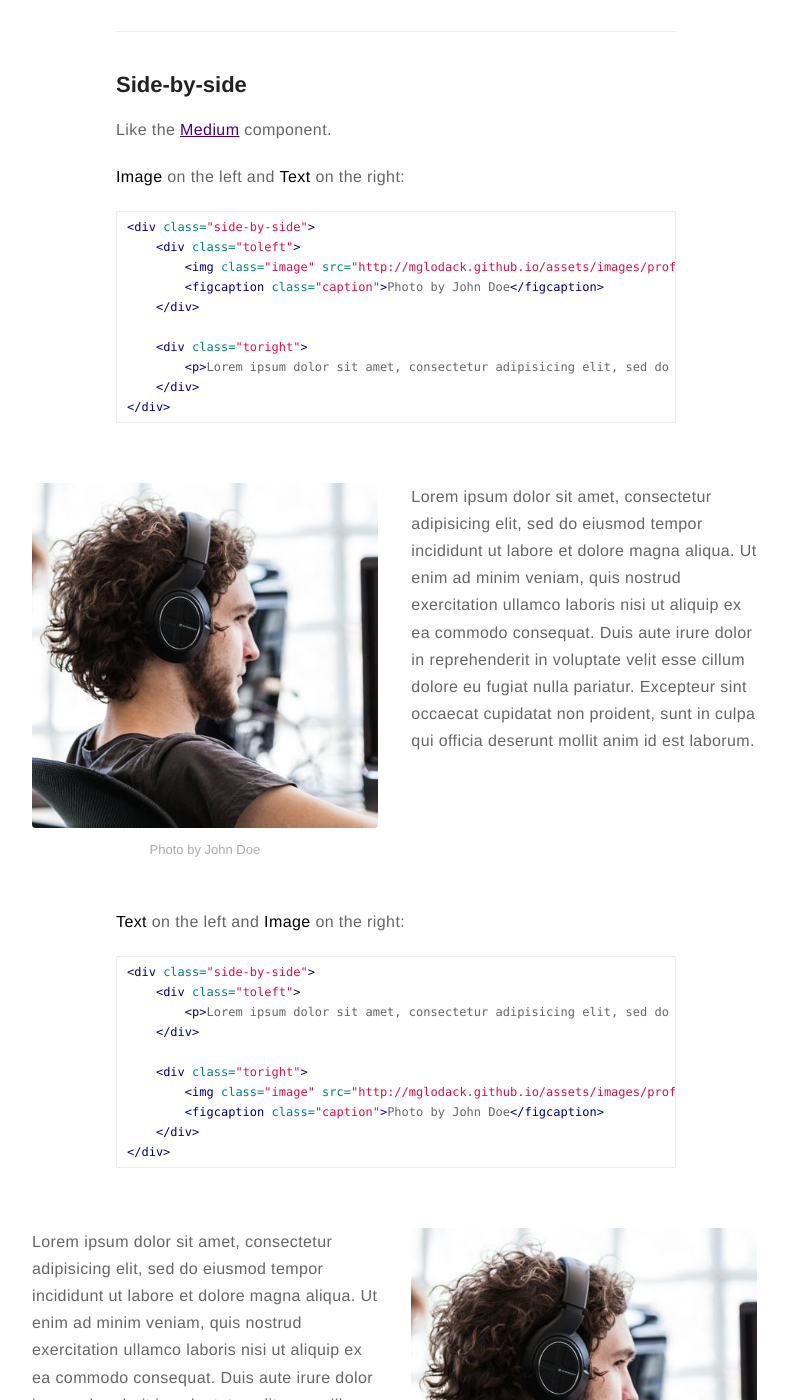
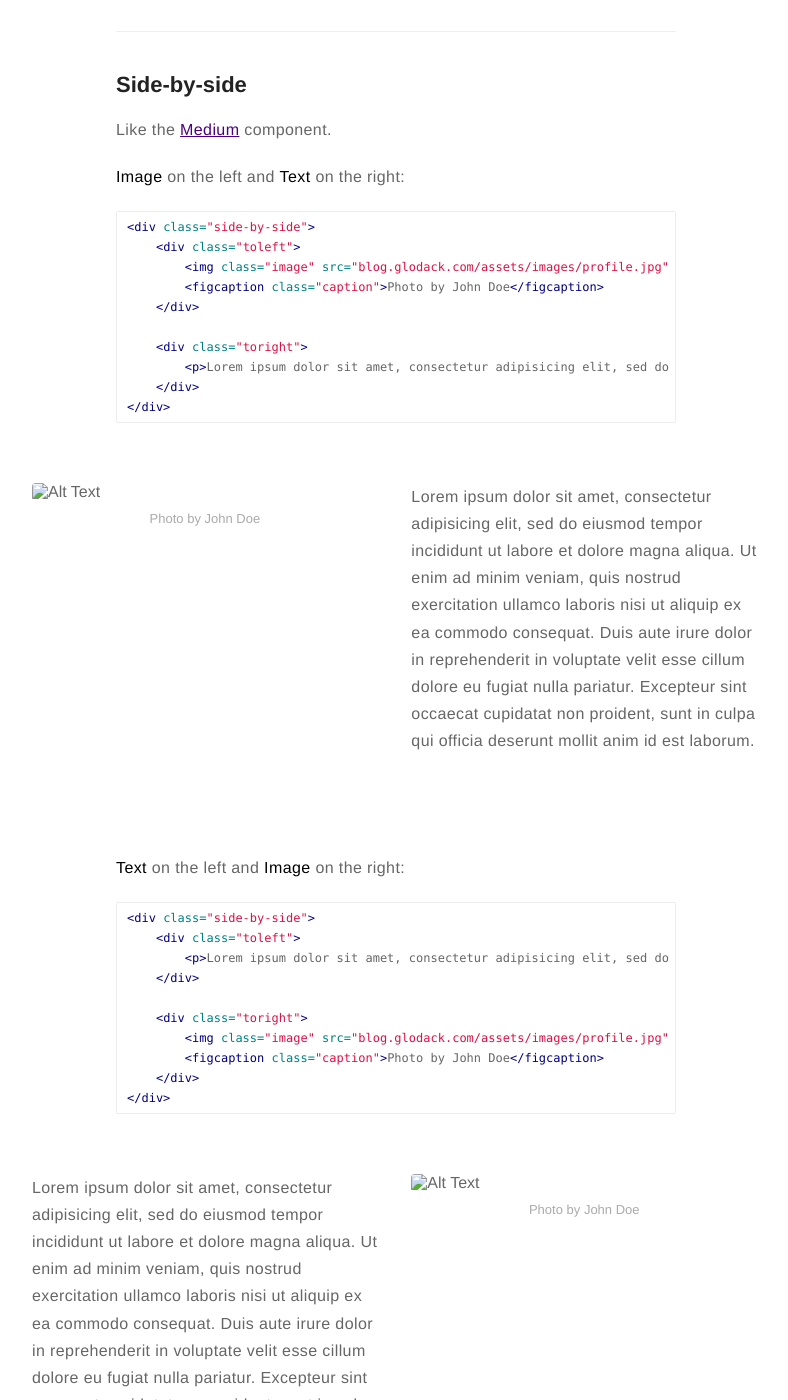
Before and after one commit to mglodack/mglodack.github.io, a Jekyll site: the page built from _posts/2015-02-24-markdown-extra-components.markdown, in a window 1280 px wide and 1400 px high, scrolled down 1068 px. Shown: the whole window, without its empty margins (244-1032 px from the left). Built offline with Jekyll 4.4.1, drawn with Linux system fonts in a browser that asks for light colours; comment, search, counter and statistics services are not loaded.

Commit message:
Update Url

```diff
--- a/_config.yml
+++ b/_config.yml
@@ -10,7 +10,7 @@ description: A blog about technology and stuff related
 external-image: false
 picture: assets/images/profile.jpg
 
-url: http://mglodack.github.io
+url: blog.glodack.com
 
 permalink: /:title/
 
```
